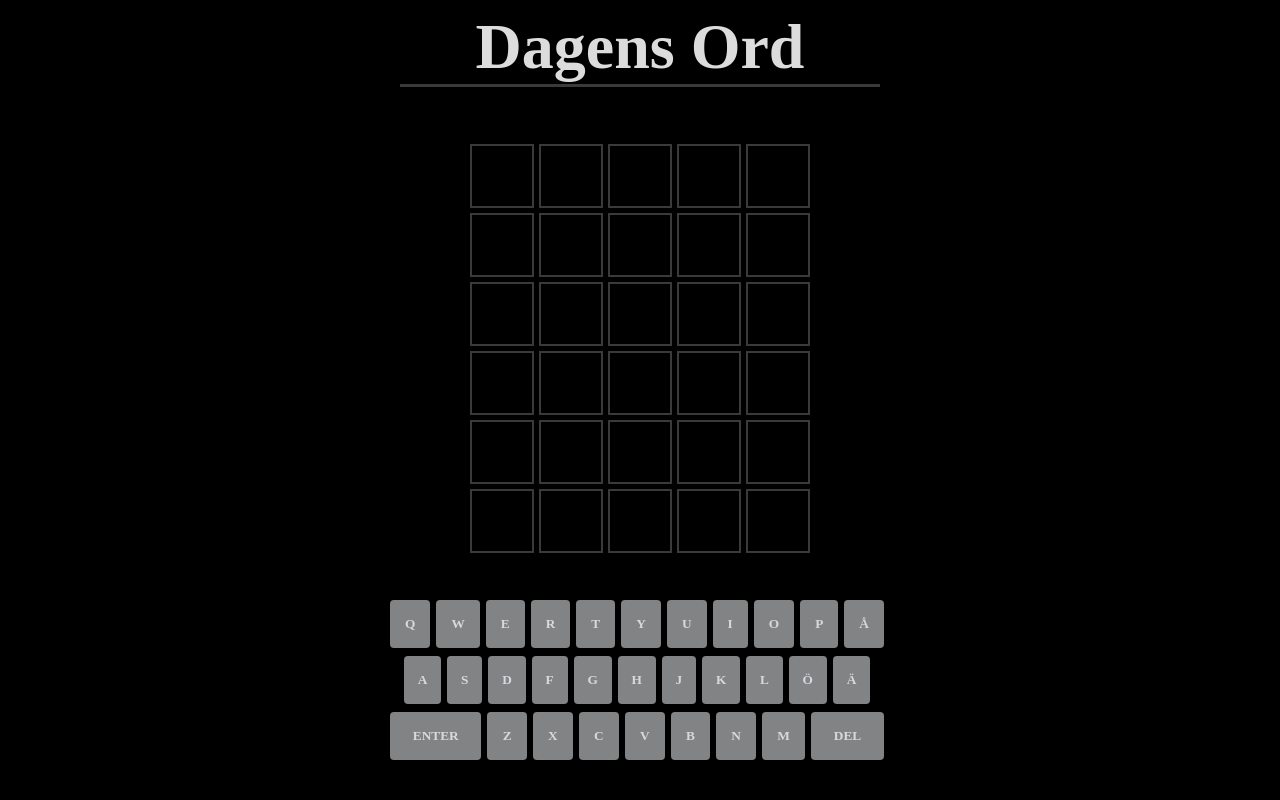
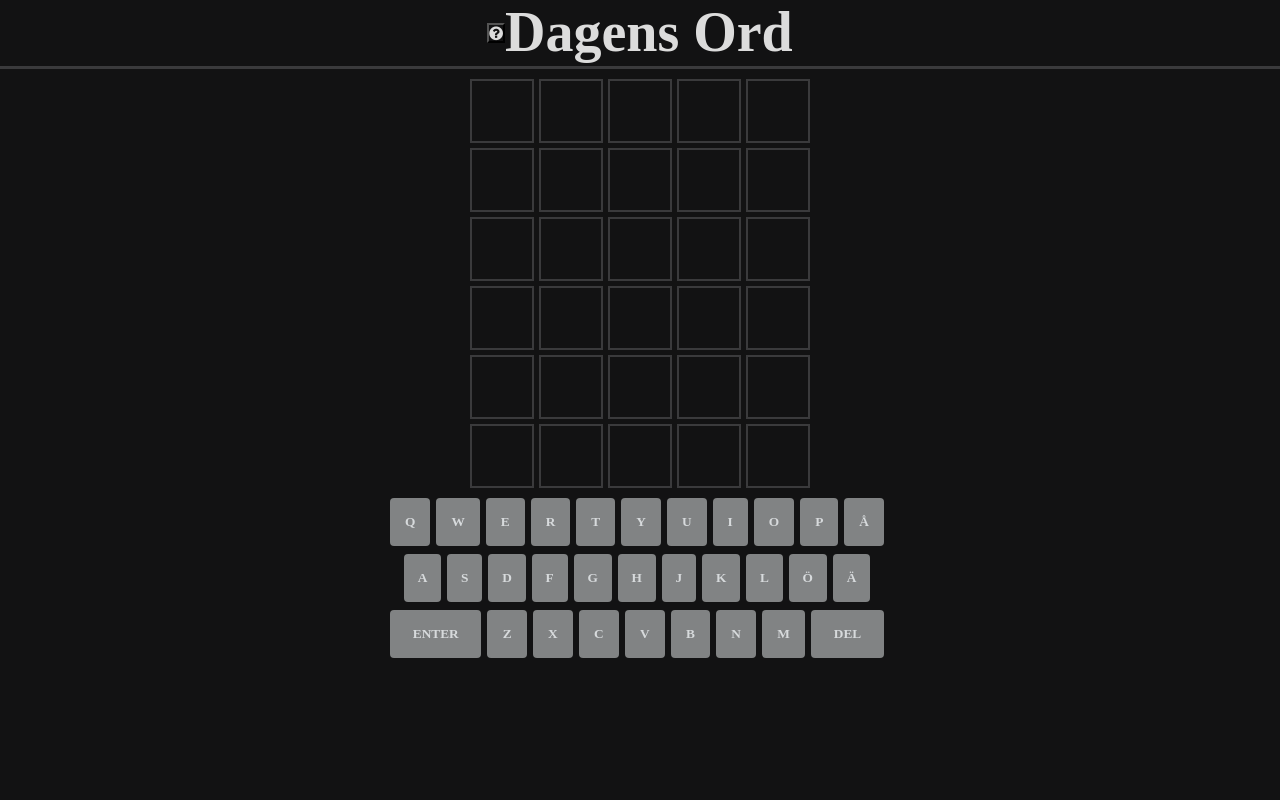
Before and after one commit to Pipsqueack/Dagens-Ord---TIATIL-2022, a plain HTML site: page index.html in a window 1280 px wide. Drawn offline with nearby package versions, Linux system fonts and the light colour scheme; a web font is replaced by a local one.

Commit message:
Bugfixing + Help funktion
Gjorde så att man enbart kan radera bokstäver på den nuvarande raden samt började koda för att kunna få in en help meny

+

små tweaks såsom färgändringar osv

```diff
--- a/css/style.css
+++ b/css/style.css
@@ -3,10 +3,13 @@
     padding: 0;
 }
 
-#container {
-    background-color: black;
+body {
+    background-color: rgb(18, 18, 19);
     width: 100vw;
     height: 100vh;
+}
+
+#game-container {
     display: flex;
     align-items: center;
     flex-direction: column;
@@ -20,20 +23,26 @@
     flex-direction: column;
 }
 
-
-header {
-    margin: 10px;
+nav {
     border-bottom: 3px solid rgb(58, 58, 60);
     display: flex;
+    flex-direction: row;
     justify-content: center;
     align-items: center;
 }
 
+.fa {
+    color: gainsboro;
+    background-color: rgb(18, 18, 19);
+    right: 100px;
+}
+
 h1 {
     font-family: megrim;
-    font-size: 4rem;
+    font-size: 3.5rem;
     color: gainsboro;
     font-weight: bold;
+    margin-bottom: 2px;
 }
 
 #board-container {
@@ -56,7 +65,9 @@ h1 {
     border: 2px solid rgb(58, 58, 60);
     min-width: 60px;
     min-height: 60px;
-    font-size: 50px;
+    font-size: 45px;
+    font-family: "Lucida Sans", "Lucida Sans Regular", "Lucida Grande",
+    "Lucida Sans Unicode", Geneva, Verdana, sans-serif;
     font-weight: bold;
     color: gainsboro;
     text-transform: uppercase;
--- a/index.html
+++ b/index.html
@@ -10,20 +10,24 @@
 
     <link rel="stylesheet" href="css/style.css">
 
+    <link rel="stylesheet" href="https://fonts.googleapis.com/css2?family=Megrim&display=swap">
+
     <link
-    rel="stylesheet"
-    href="https://cdnjs.cloudflare.com/ajax/libs/animate.css/4.1.1/animate.min.css"
+      rel="stylesheet"
+      href="https://cdnjs.cloudflare.com/ajax/libs/animate.css/4.1.1/animate.min.css"
     />
 
-    <link href="https://fonts.googleapis.com/css2?family=Megrim&display=swap" rel="stylesheet">
+    <link rel="stylesheet" href="https://cdnjs.cloudflare.com/ajax/libs/font-awesome/4.7.0/css/font-awesome.min.css">
 
 </head>
 <body>
-    <div id="container">
+    <nav>
+        <button id="help" class="fa fa-question-circle"></button>
+        <h1>Dagens Ord</h1>
+        <section id="help"></section>
+    </nav>
+    <div id="game-container">
         <div id="game">
-            <header>
-                <h1>Dagens Ord</h1>
-            </header>
             <div id="board-container">
                 <div id="board"></div>
             </div>
--- a/js/script.js
+++ b/js/script.js
@@ -48,7 +48,7 @@ document.addEventListener("DOMContentLoaded",() => {
     }
 
     function getTileColor(letter, index) {
-        const isCorrectLetter = word.includes(letter)
+        const isCorrectLetter = word.includes(letter);
 
         if (!isCorrectLetter) {
           return "rgb(58, 58, 60)";
@@ -65,6 +65,7 @@ document.addEventListener("DOMContentLoaded",() => {
         return "rgb(181, 159, 59)";
       }
 
+
     function handleSubmitWord() {
         const currentWordArr = getCurrentWordArr();
         if (currentWordArr.length !==5) {
@@ -80,19 +81,19 @@ document.addEventListener("DOMContentLoaded",() => {
 
         currentWordArr.forEach((letter, index) => {
           setTimeout(() => {
+
             const tileColor = getTileColor(letter, index);
 
             const letterId = firstLetterId + index;
 
-                const letterEl = document.getElementById(letterId)
+            const letterEl = document.getElementById(letterId);
 
-                letterEl.classList.add("animate__flipInX")
+            letterEl.classList.add("animate__flipInX");
 
-                letterEl.style = `background-color:${tileColor};border-color:${tileColor}`
+            letterEl.style = `background-color:${tileColor};border-color:${tileColor}`;
+          }, interval * index);
 
-            }, interval * index);
         });
-
         guessedWordCount += 1;
 
         if (currentWord === word) {
@@ -110,6 +111,11 @@ document.addEventListener("DOMContentLoaded",() => {
 
         const currentWordArr = getCurrentWordArr()
 
+        if (currentWordArr == '') {
+            window.alert("Du kan inte ta bort ord från en tom rad!")
+            return
+        }
+
         const removedLetter = currentWordArr.pop()
 
         guessedWords[guessedWords.length - 1] = currentWordArr
@@ -120,16 +126,25 @@ document.addEventListener("DOMContentLoaded",() => {
 
         availableSpace = availableSpace - 1
 
+        console.log(currentWordArr);
+
+        console.log(guessedWords);
+
     }
 
     function createSquares() {
         const gameBoard = document.getElementById("board")
 
         for (let index = 0; index < 30; index++) {
+
             let square = document.createElement("div")
+
             square.classList.add("square")
+
             square.setAttribute("id", index + 1)
+
             gameBoard.appendChild(square)
+
         }
     }
 
```
Lines whose indentation alone changed are shown as unchanged.
